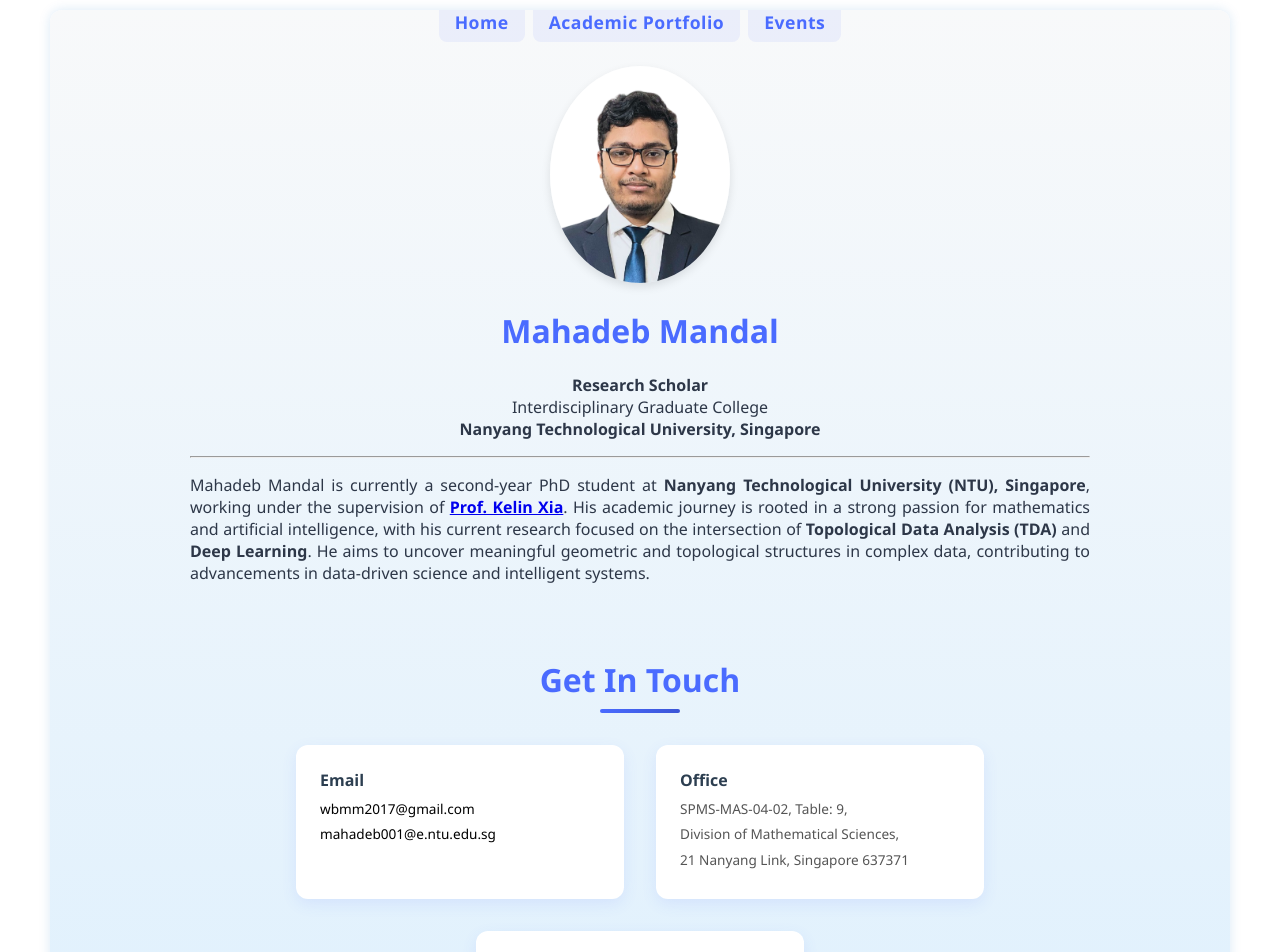
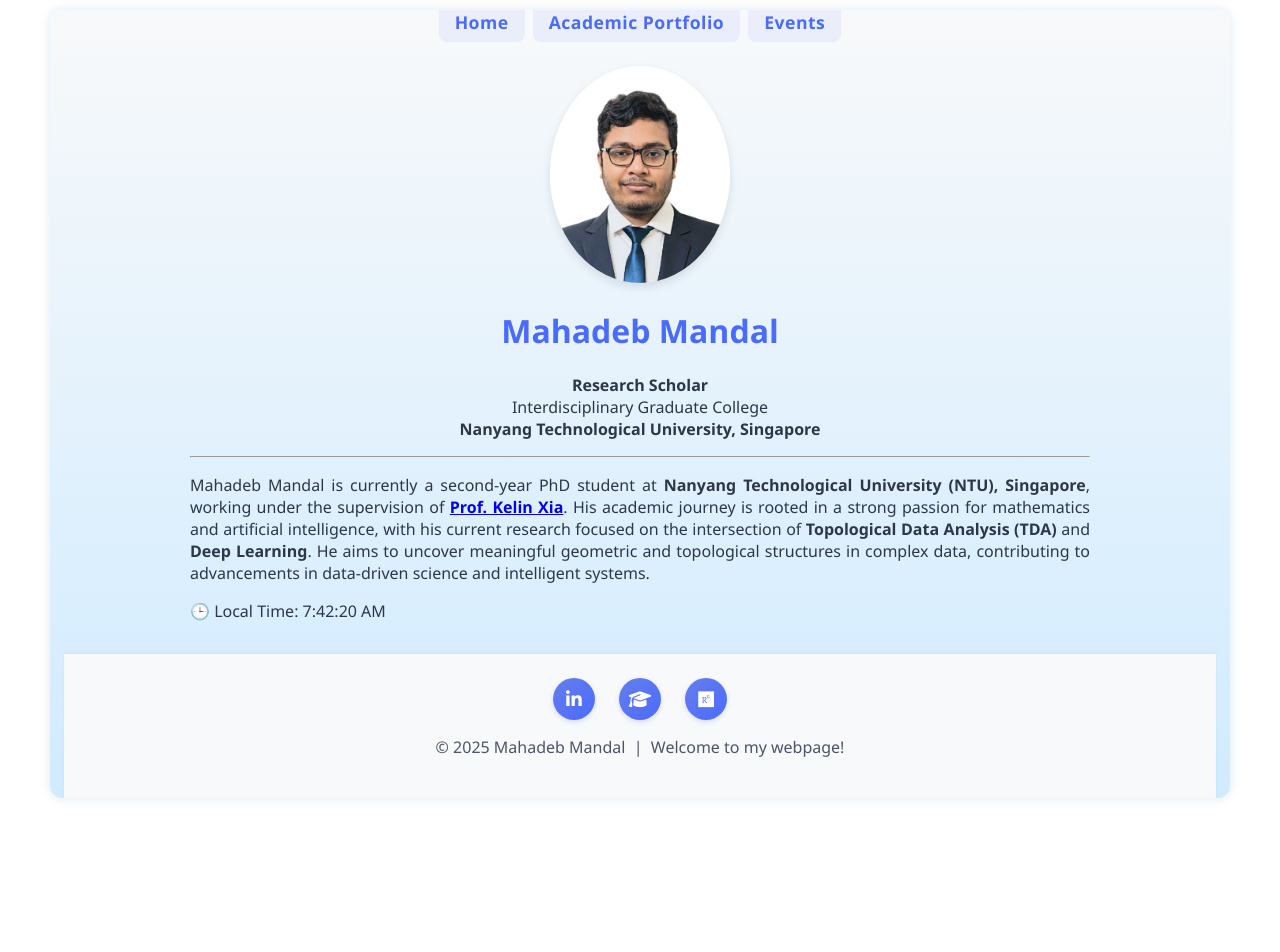
Before and after one commit to mahadeb-ai/mahadeb-ai.github.io, a Jekyll site: the page built from index.md, in a window 1280 px wide and 1400 px high. Shown: the top 952 px of the window. Built offline with Jekyll 4.4.1, drawn with Linux system fonts in a browser that asks for light colours; some of the changed text lies outside the part shown.

Commit message:
Update index.md

```diff
--- a/index.md
+++ b/index.md
@@ -20,35 +20,6 @@
 Mahadeb Mandal is currently a second-year PhD student at **Nanyang Technological University (NTU), Singapore**, working under the supervision of [**Prof. Kelin Xia**](https://personal.ntu.edu.sg/xiakelin/index.html). His academic journey is rooted in a strong passion for mathematics and artificial intelligence, with his current research focused on the intersection of **Topological Data Analysis (TDA)** and **Deep Learning**. He aims to uncover meaningful geometric and topological structures in complex data, contributing to advancements in data-driven science and intelligent systems.
 
 
-<section class="contact-section">
-  <h2 class="section-title">Get In Touch</h2>
-  <div class="contact-container">
-    <div class="contact-card">
-      <div class="contact-details">
-        <h3>Email</h3>
-        <a href="mailto:wbmm2017@gmail.com" class="contact-link">wbmm2017@gmail.com</a>
-        <a href="mailto:mahadeb001@e.ntu.edu.sg" class="contact-link">mahadeb001@e.ntu.edu.sg</a>
-      </div>
-    </div>
-
-    <div class="contact-card">
-      <div class="contact-details">
-        <h3>Office</h3>
-        <p>SPMS-MAS-04-02, Table: 9,</p>
-        <p>Division of Mathematical Sciences,</p>
-        <p>21 Nanyang Link, Singapore 637371</p>
-      </div>
-    </div>
-
-    <div class="contact-card">
-      <div class="contact-details">
-        <h3>Phone</h3>
-        <p>+65 94XX XX12</p>
-      </div>
-    </div>
-  </div>
-</section>
-
 <p>🕒 Local Time: <span id="live-clock"></span></p>
 
 <script>
@@ -59,26 +30,3 @@
   setInterval(updateClock, 1000);
   updateClock(); // Run immediately
 </script>
-
-
-
-<!-- Visitor Counter -->
-<p>👀 Total Visitors: <span id="visitor-count">Loading...</span></p>
-
-<script>
-  // Using CountAPI (free, no backend needed)
-  fetch('https://api.countapi.xyz/hit/mahadeb-ai.github.io/visits')
-    .then(res => res.json())
-    .then(data => {
-      document.getElementById('visitor-count').innerText = data.value;
-    });
-</script>
-
-
-![Visitors](https://visitor-badge.glitch.me/badge?page_id=mahadeb-ai.github.io)
-
-**Last Updated**: ![Last Updated](https://img.shields.io/badge/dynamic/json?url=https://api.github.com/repos/mahadeb-ai/mahadeb-ai.github.io&label=Last%20Updated&query=$.pushed_at&color=blue)
-
-<!-- hitwebcounter Code START -->
-<a href="https://www.hitwebcounter.com" target="_blank">
-<img src="https://hitwebcounter.com/counter/counter.php?page=20612342&style=0006&nbdigits=6&type=ip&initCount=0" title="Counter Widget" Alt="Visit counter For Websites"   border="0" /></a>
```
